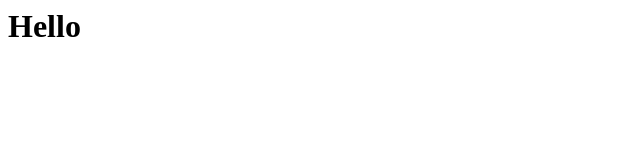
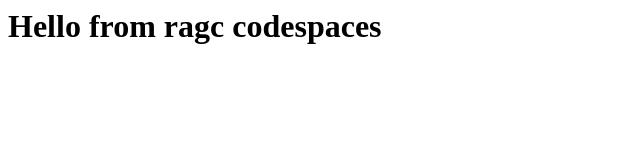
Before and after one commit to ralarcon/codespaces-lp, a plain HTML site: page index.html in a window 1280 px wide. Shown: the whole page, without its empty margins (0-640 px from the left). Drawn offline with Linux system fonts and the light colour scheme.

Commit message:
Adding hello

```diff
--- a/index.html
+++ b/index.html
@@ -1,3 +1,3 @@
 <html>
-  <h1>Hello</h1>
+  <h1>Hello from ragc codespaces</h1>
 </html>
```
